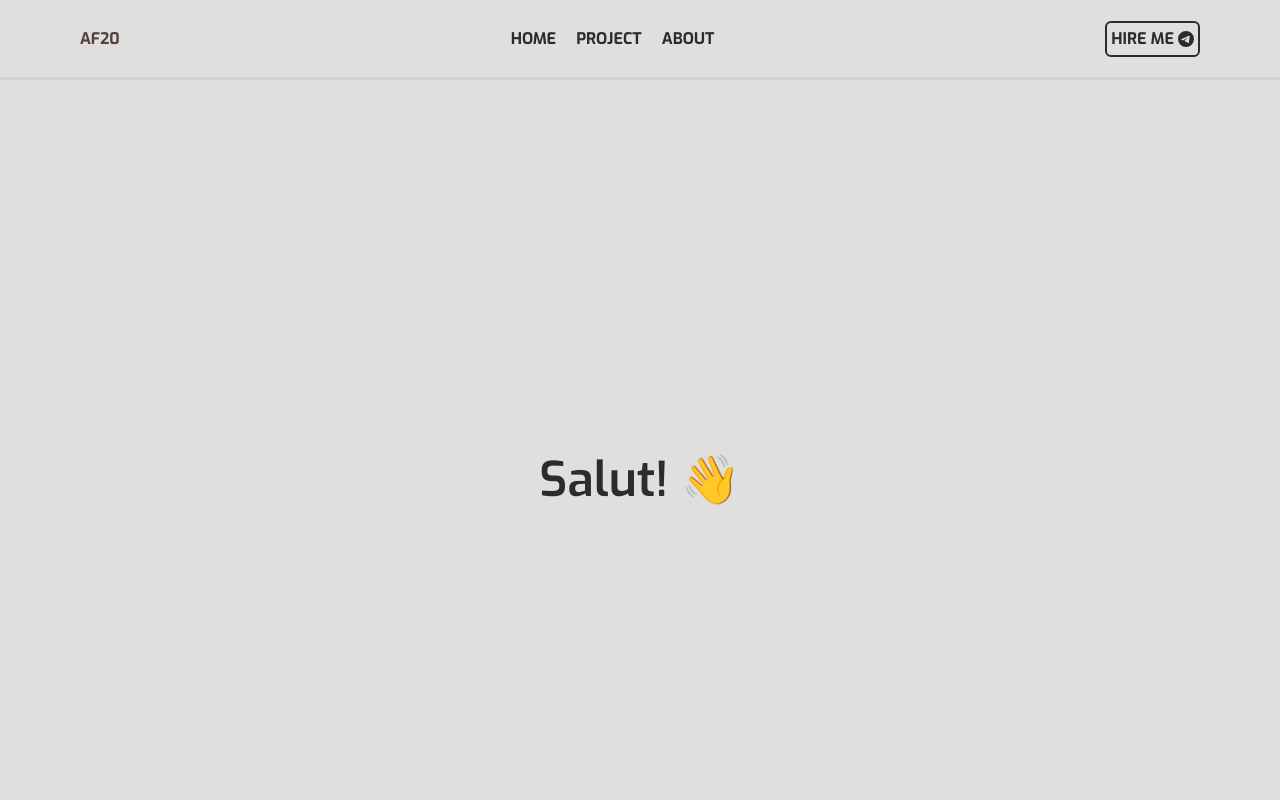
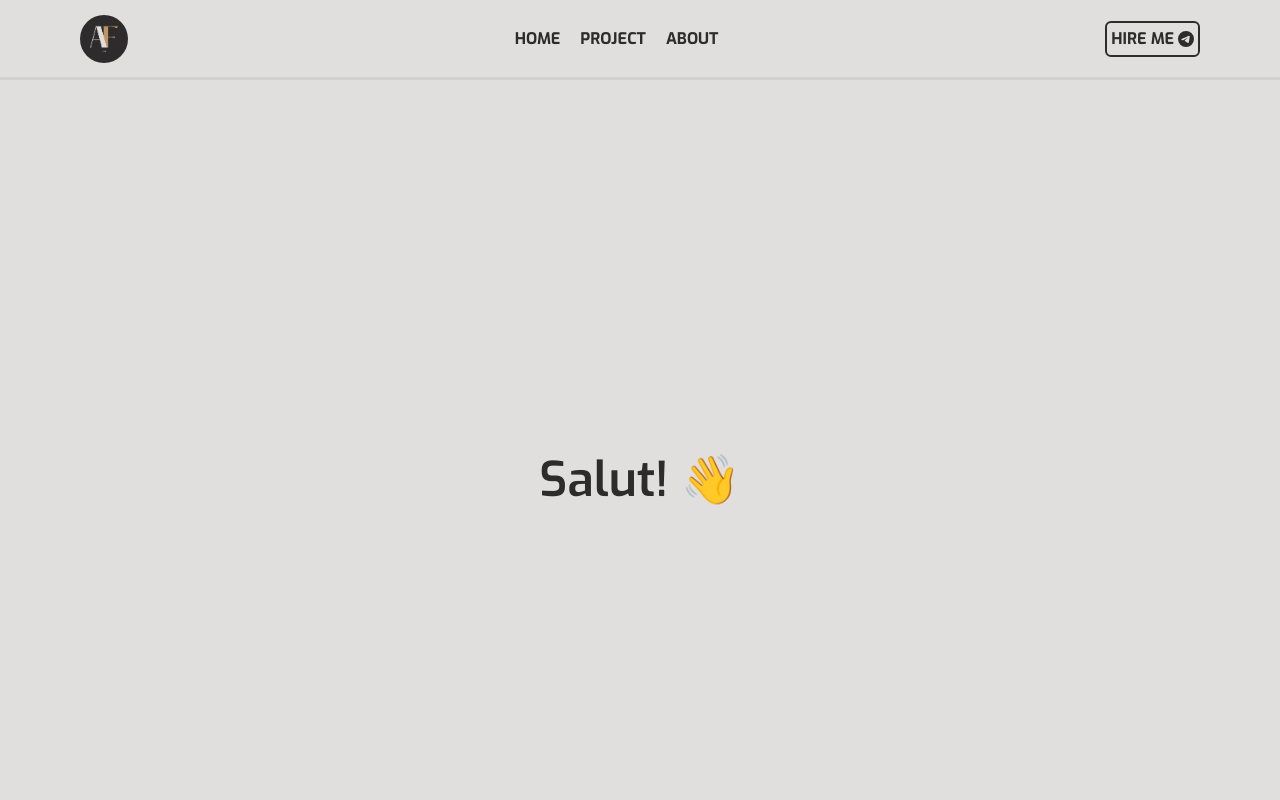
Before and after one commit to anasfirly20/portfolio, a React (Vite) app: page / in a window 1280 px wide. Shown: the top 800 px of the page. Built offline with nearby package versions, Linux system fonts and the light colour scheme.

Commit message:
added logo

```diff
--- a/index.html
+++ b/index.html
@@ -2,9 +2,9 @@
 <html lang="en">
   <head>
     <meta charset="UTF-8" />
-    <link rel="icon" type="image/svg+xml" href="/vite.svg" />
+    <link rel="icon" type="image/svg+xml" href="/src/assets/af-logo.png" />
     <meta name="viewport" content="width=device-width, initial-scale=1.0" />
-    <title>AF20 React Apps</title>
+    <title>Vite React Apps</title>
     <link rel="preconnect" href="https://fonts.googleapis.com"><link rel="preconnect" href="https://fonts.gstatic.com" crossorigin><link href="https://fonts.googleapis.com/css2?family=Exo:wght@400;500;600;700&display=swap" rel="stylesheet">
   </head>
   <body>
--- a/src/components/Navbar.jsx
+++ b/src/components/Navbar.jsx
@@ -3,6 +3,7 @@ import { Link, useNavigate } from "react-router-dom";
 import { BsTelegram } from "react-icons/bs";
 import { FiMenu } from "react-icons/fi";
 import { GrClose } from "react-icons/gr";
+import logo from "../assets/af-logo.png";
 
 const Navbar = () => {
   const [nav, setNav] = useState(false);
@@ -24,7 +25,7 @@ const Navbar = () => {
             className="text-[#54433A] cursor-pointer"
             onClick={() => navigate("/")}
           >
-            AF20
+            <img src={logo} alt="logo" className="h-12 rounded-full" />
           </p>
         </div>
 
```
Also changed, not shown: src/assets/af-logo.png (added).
